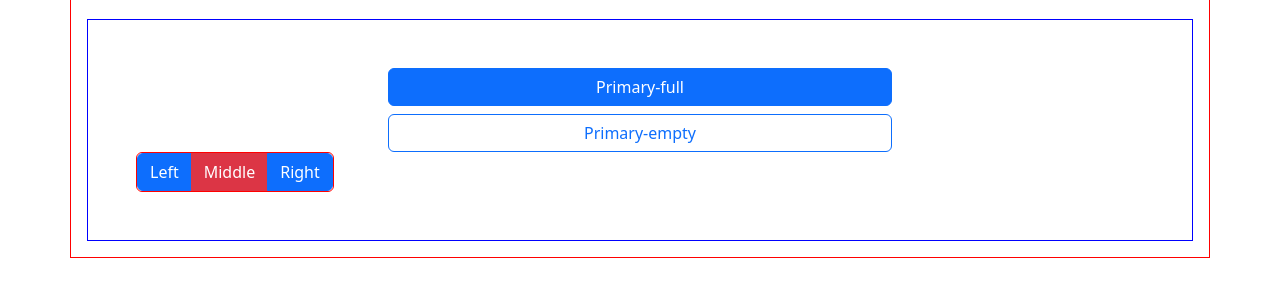
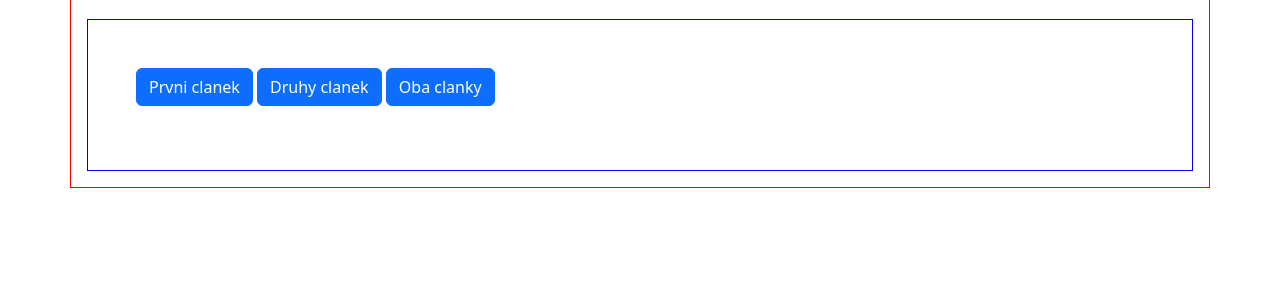
Before and after one commit to morrow03/Bootstrap, a plain HTML site: page index.html in a window 1280 px wide. Shown: the part 54-350 px from the top of the page. Drawn offline with nearby package versions, Linux system fonts and the light colour scheme.

Commit message:
Pridani Collapse

```diff
--- a/index.html
+++ b/index.html
@@ -14,16 +14,27 @@
             <div class="col m-3 p-5" style="border: 1px solid blue">
 
 
-                <div class="d-grid gap-2 col-6 mx-auto">
-                    <button class="btn btn-primary" type="submit">Primary-full</button>
-                    <button type="button" class="btn btn-outline-primary">Primary-empty</button>
-                </div>
-
-                <div class="btn-group" role="group" aria-label="Basic example" style="border: 1px solid red">
-                    <button type="button" class="btn btn-primary">Left</button>
-                    <button type="button" class="btn btn-danger">Middle</button>
-                    <button type="button" class="btn btn-primary">Right</button>
-                </div>
+                <p>
+                    <a class="btn btn-primary" data-bs-toggle="collapse" href="#multiCollapseExample1" role="button" aria-expanded="false" aria-controls="multiCollapseExample1">Prvni clanek</a>
+                    <button class="btn btn-primary" type="button" data-bs-toggle="collapse" data-bs-target="#multiCollapseExample2" aria-expanded="false" aria-controls="multiCollapseExample2">Druhy clanek</button>
+                    <button class="btn btn-primary" type="button" data-bs-toggle="collapse" data-bs-target=".multi-collapse" aria-expanded="false" aria-controls="multiCollapseExample1 multiCollapseExample2">Oba clanky</button>
+                  </p>
+                  <div class="row">
+                    <div class="col">
+                      <div class="collapse multi-collapse" id="multiCollapseExample1">
+                        <div class="card card-body">
+                          Some placeholder content for the first collapse component of this multi-collapse example. This panel is hidden by default but revealed when the user activates the relevant trigger.
+                        </div>
+                      </div>
+                    </div>
+                    <div class="col">
+                      <div class="collapse multi-collapse" id="multiCollapseExample2">
+                        <div class="card card-body">
+                          Some placeholder content for the second collapse component of this multi-collapse example. This panel is hidden by default but revealed when the user activates the relevant trigger.
+                        </div>
+                      </div>
+                    </div>
+                  </div>
 
 
 
```
